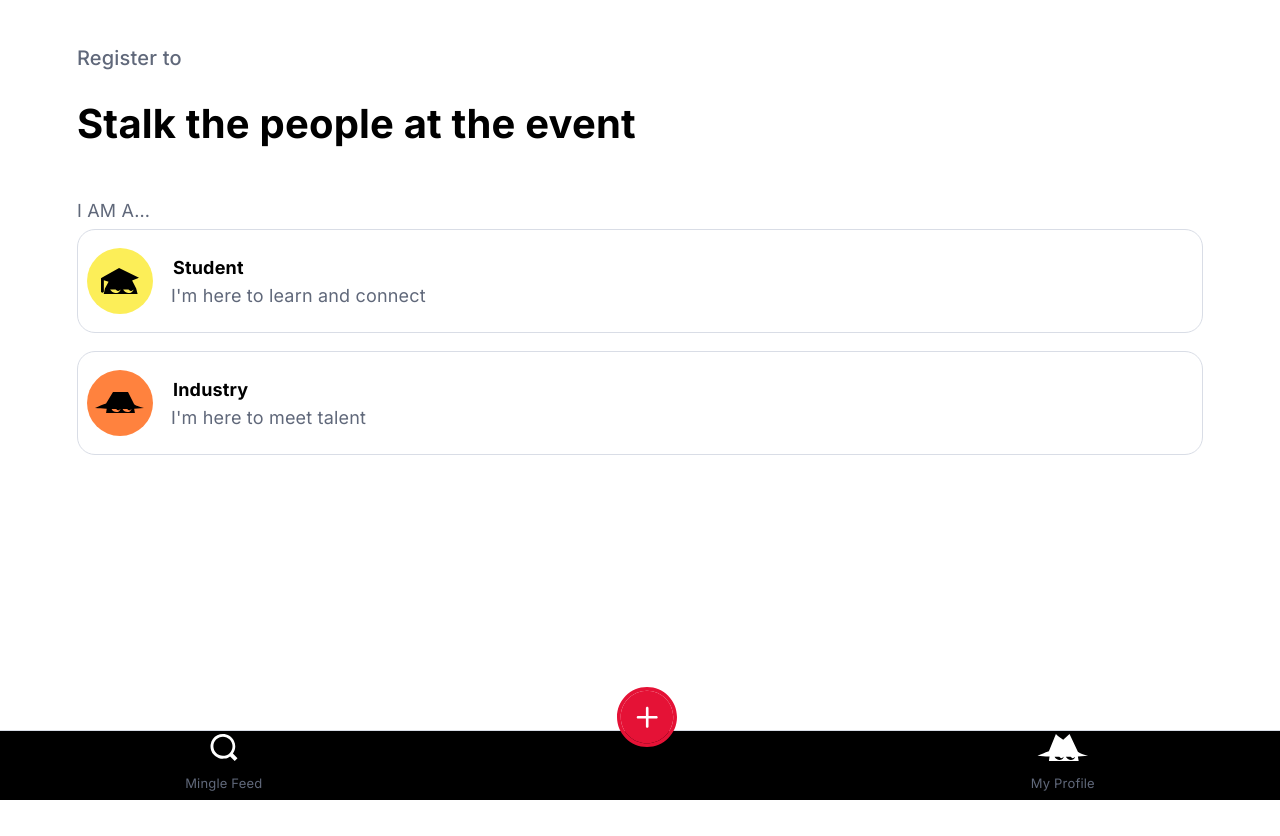
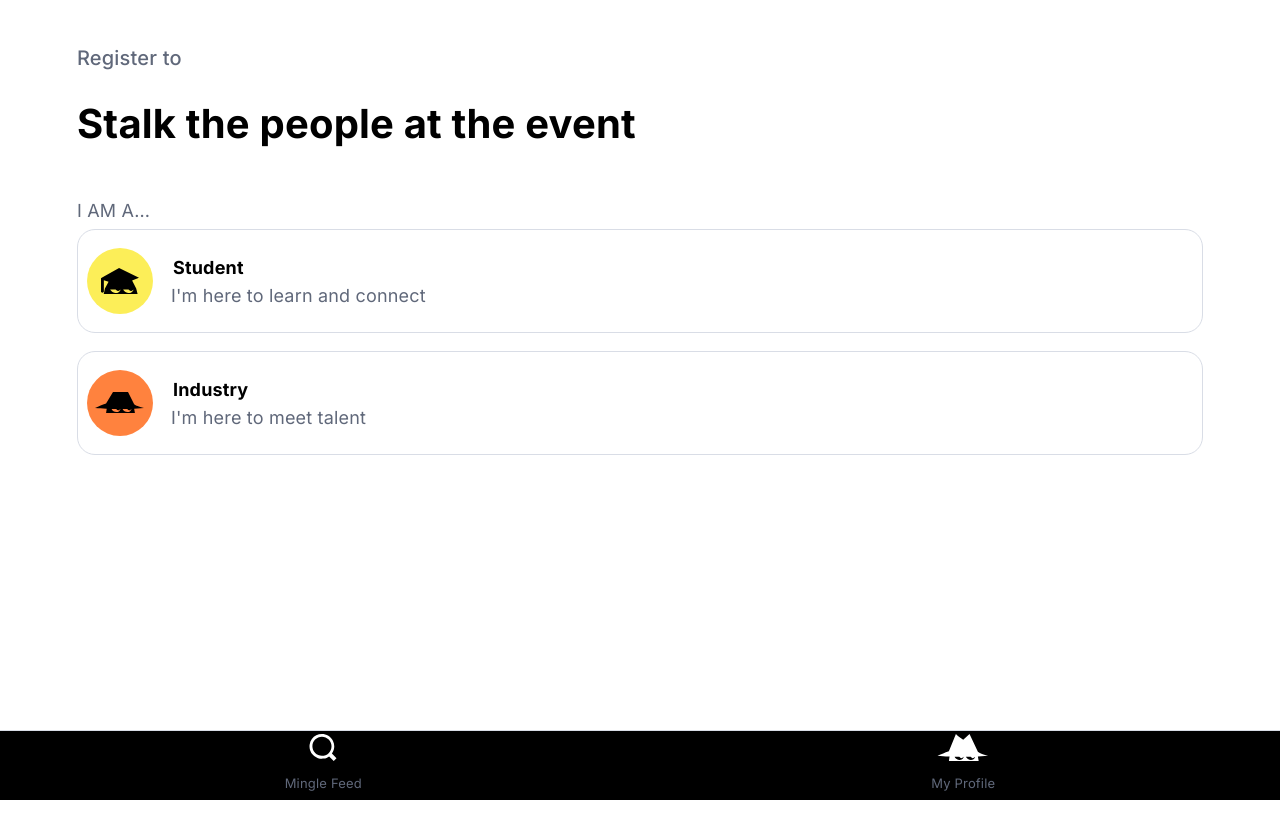
Before and after one commit to BAlmroth/mingel-event, a React (Vite) app: page / in a window 1280 px wide. Built offline with nearby package versions, Linux system fonts and the light colour scheme; no server answers; the database is empty.

Commit message:
Updated useUser and the if-statement with loading

```diff
--- a/src/components/Navigation/BottomNav.jsx
+++ b/src/components/Navigation/BottomNav.jsx
@@ -8,7 +8,7 @@ import stalkerBtn from "../../assets/Stalker.svg"
 export function BottomNav() {
     const navigate = useNavigate()
     const location = useLocation()
-    const { user } = useUser()
+    const { user, loading } = useUser()
 
     return (
         <nav className={styles.nav}>
@@ -20,7 +20,7 @@ export function BottomNav() {
           <p>Mingle Feed</p>
         </div>
 
-        {!user && (
+        {!loading && !user && (
         <div className={styles.joinWrapper}>
           <img
             src={joinBtn}
```
